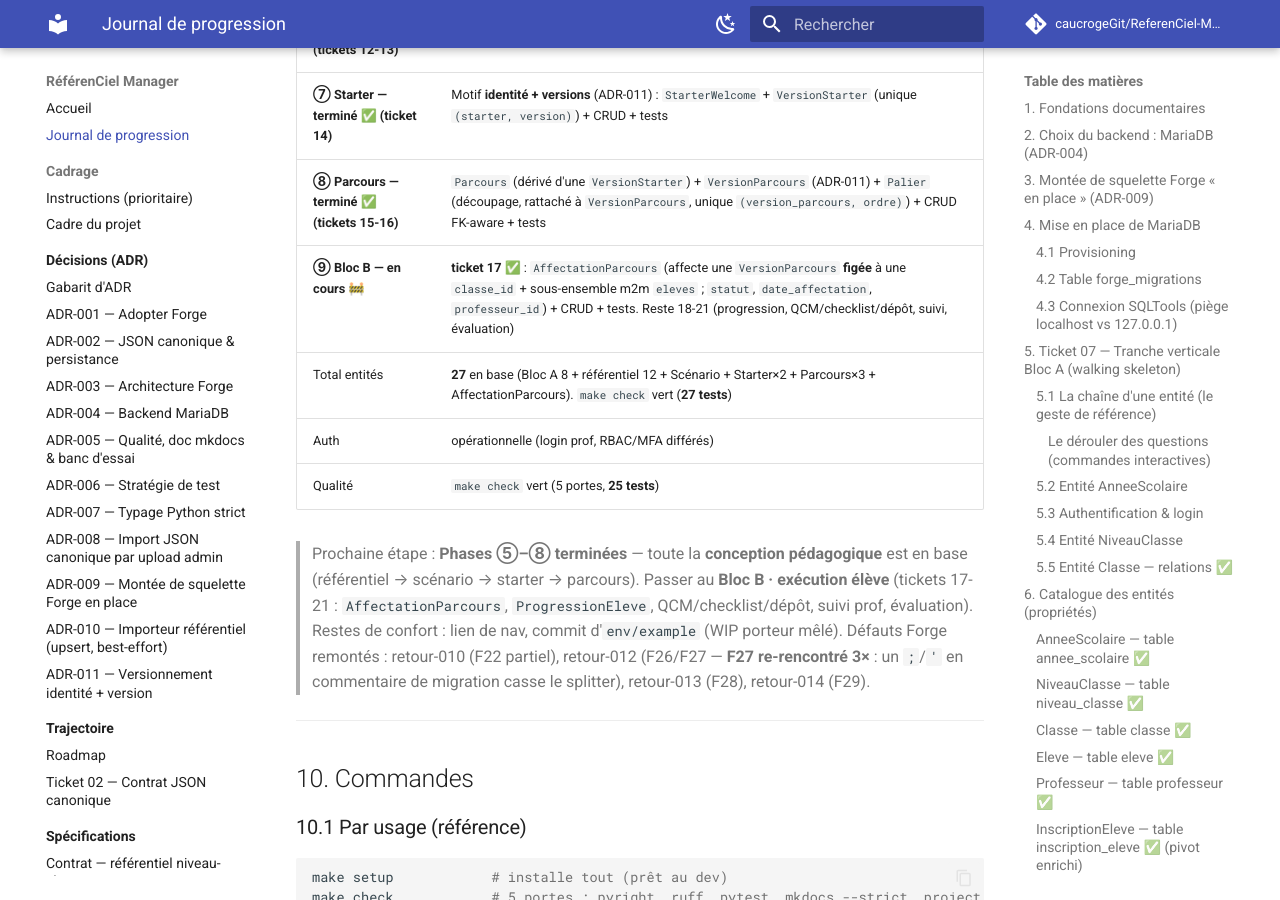
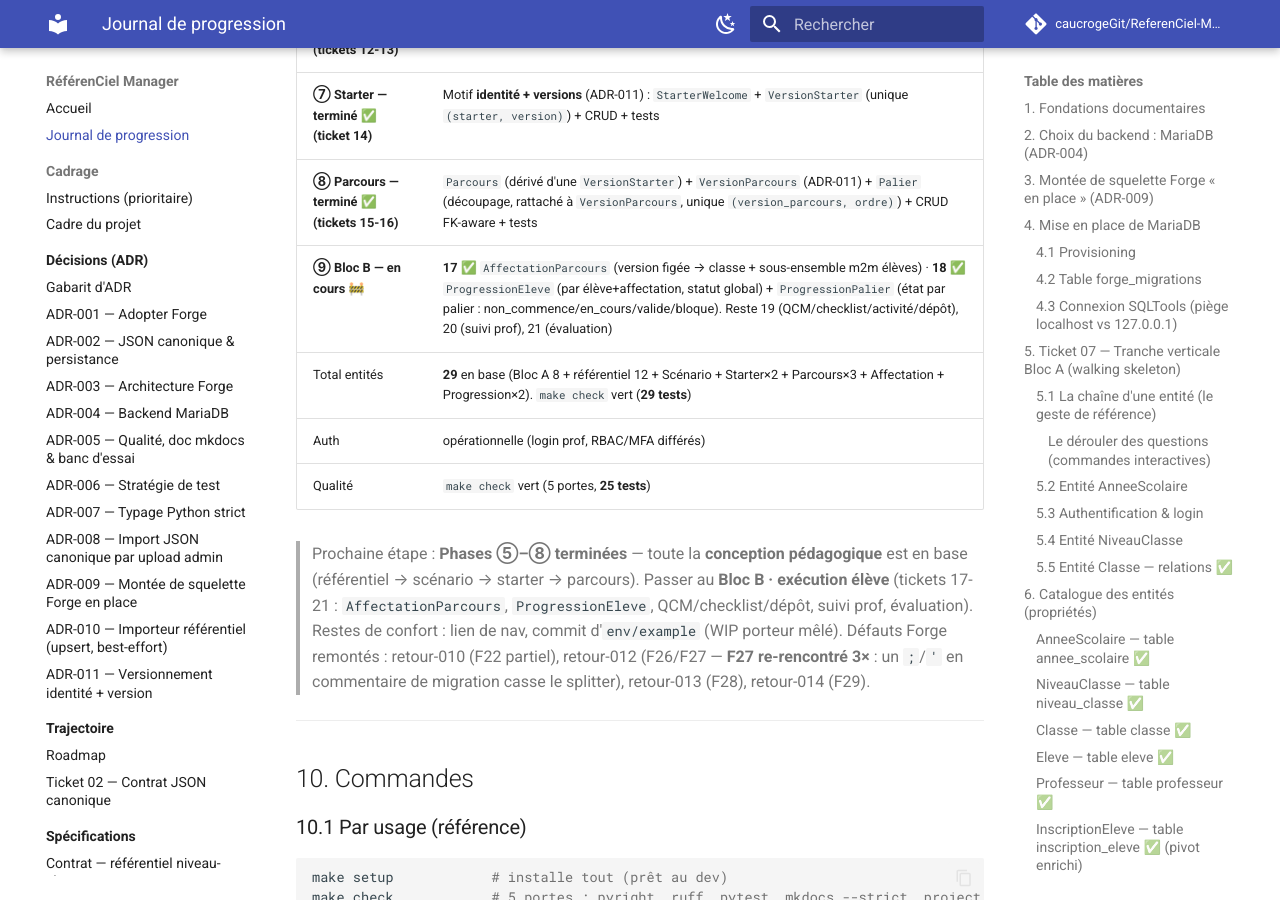
Before and after one commit to caucrogeGit/ReferenCiel-Manager, an MkDocs documentation site: the page built from docs/journal-de-progression.md, in a window 1280 px wide and 900 px high, scrolled down 13989 px. Built offline with MkDocs 1.6.1 and Material for MkDocs 9.7.7, drawn with Linux system fonts in a browser that asks for light colours; comment, search, counter and statistics services are not loaded.

Commit message:
docs(journal): Bloc B ticket 18 ProgressionEleve/ProgressionPalier (§9)
Co-Authored-By: Claude Opus 4.8 (1M context) <noreply@anthropic.com>

```diff
--- a/docs/journal-de-progression.md
+++ b/docs/journal-de-progression.md
@@ -521,8 +521,8 @@ Trace des arbitrages structurants (le *pourquoi*) :
 | **⑥ Scénario — terminé ✅ (tickets 12-13)** | Dictionnaire + entité `Scenario` + 2 FK + 2 m2m (compétences, critères) + **CRUD prof m2m-aware** + tests |
 | **⑦ Starter — terminé ✅ (ticket 14)** | Motif **identité + versions** (ADR-011) : `StarterWelcome` + `VersionStarter` (unique `(starter, version)`) + CRUD + tests |
 | **⑧ Parcours — terminé ✅ (tickets 15-16)** | `Parcours` (dérivé d'une `VersionStarter`) + `VersionParcours` (ADR-011) + `Palier` (découpage, rattaché à `VersionParcours`, unique `(version_parcours, ordre)`) + CRUD FK-aware + tests |
-| **⑨ Bloc B — en cours 🚧** | **ticket 17 ✅** : `AffectationParcours` (affecte une `VersionParcours` **figée** à une `classe_id` + sous-ensemble m2m `eleves` ; `statut`, `date_affectation`, `professeur_id`) + CRUD + tests. Reste 18-21 (progression, QCM/checklist/dépôt, suivi, évaluation) |
-| Total entités | **27** en base (Bloc A 8 + référentiel 12 + Scénario + Starter×2 + Parcours×3 + AffectationParcours). `make check` vert (**27 tests**) |
+| **⑨ Bloc B — en cours 🚧** | **17 ✅** `AffectationParcours` (version figée → classe + sous-ensemble m2m élèves) · **18 ✅** `ProgressionEleve` (par élève+affectation, statut global) + `ProgressionPalier` (état par palier : non_commence/en_cours/valide/bloque). Reste 19 (QCM/checklist/activité/dépôt), 20 (suivi prof), 21 (évaluation) |
+| Total entités | **29** en base (Bloc A 8 + référentiel 12 + Scénario + Starter×2 + Parcours×3 + Affectation + Progression×2). `make check` vert (**29 tests**) |
 | Auth | opérationnelle (login prof, RBAC/MFA différés) |
 | Qualité | `make check` vert (5 portes, **25 tests**) |
 
```
